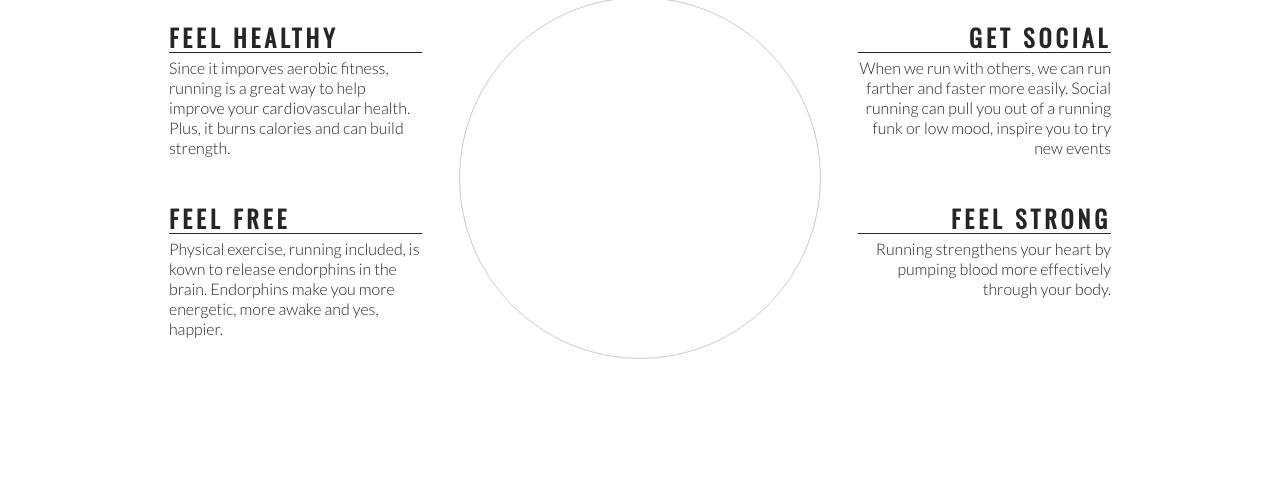
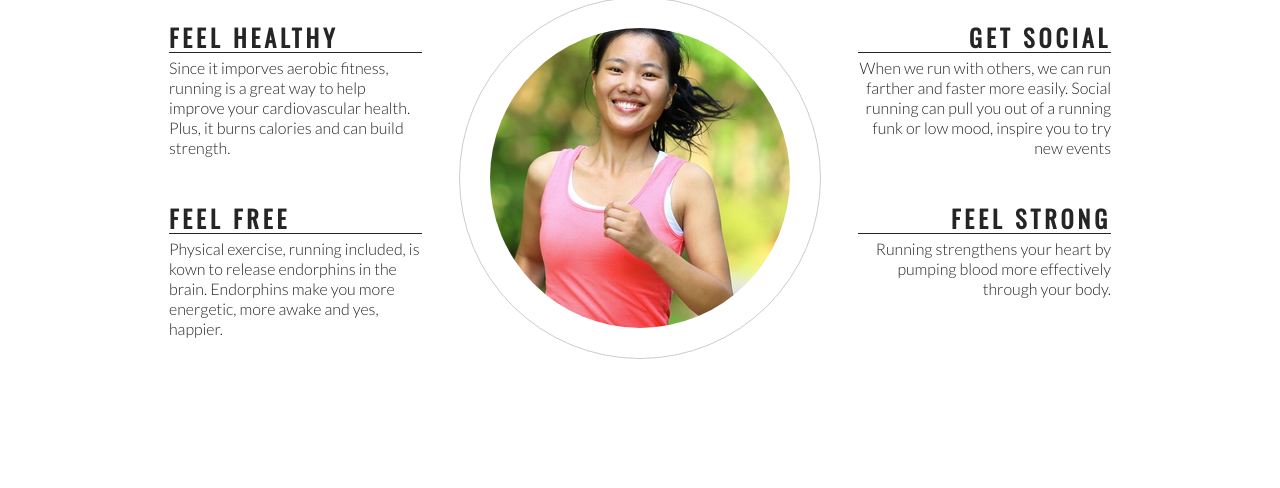
Before and after one commit to Stuffy33/Love-running, a plain HTML site: page index.html in a window 1280 px wide. Shown: the part 784-1272 px from the top of the page. Drawn offline with nearby package versions, Linux system fonts and the light colour scheme.

Commit message:
fixed misstype of class to id

```diff
--- a/index.html
+++ b/index.html
@@ -63,7 +63,7 @@
         </div>
         <div id="center-about">
             <div id="circle-container">
-                <div class="circle-cover-bg"></div>
+                <div id="circle-cover-bg"></div>
             </div>
         </div>
     </section>
```
